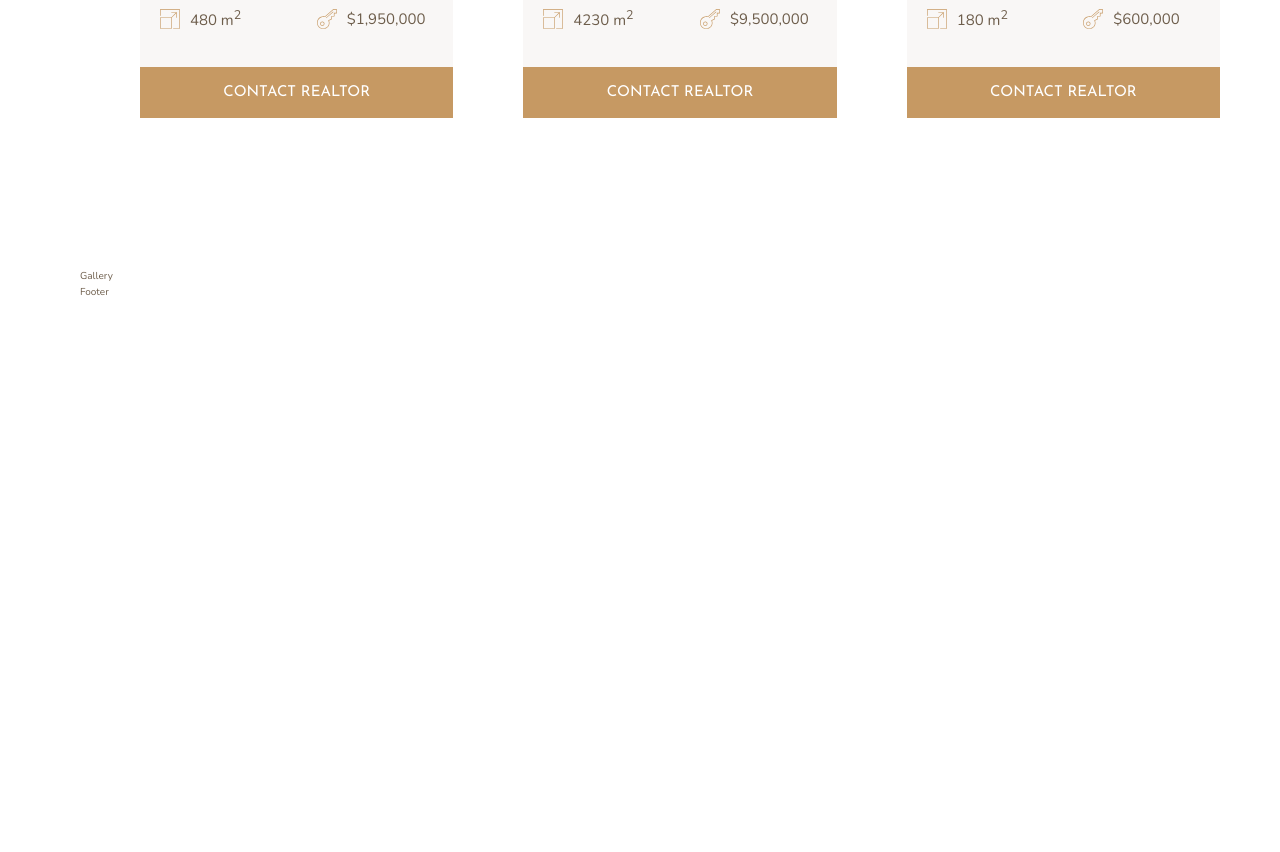
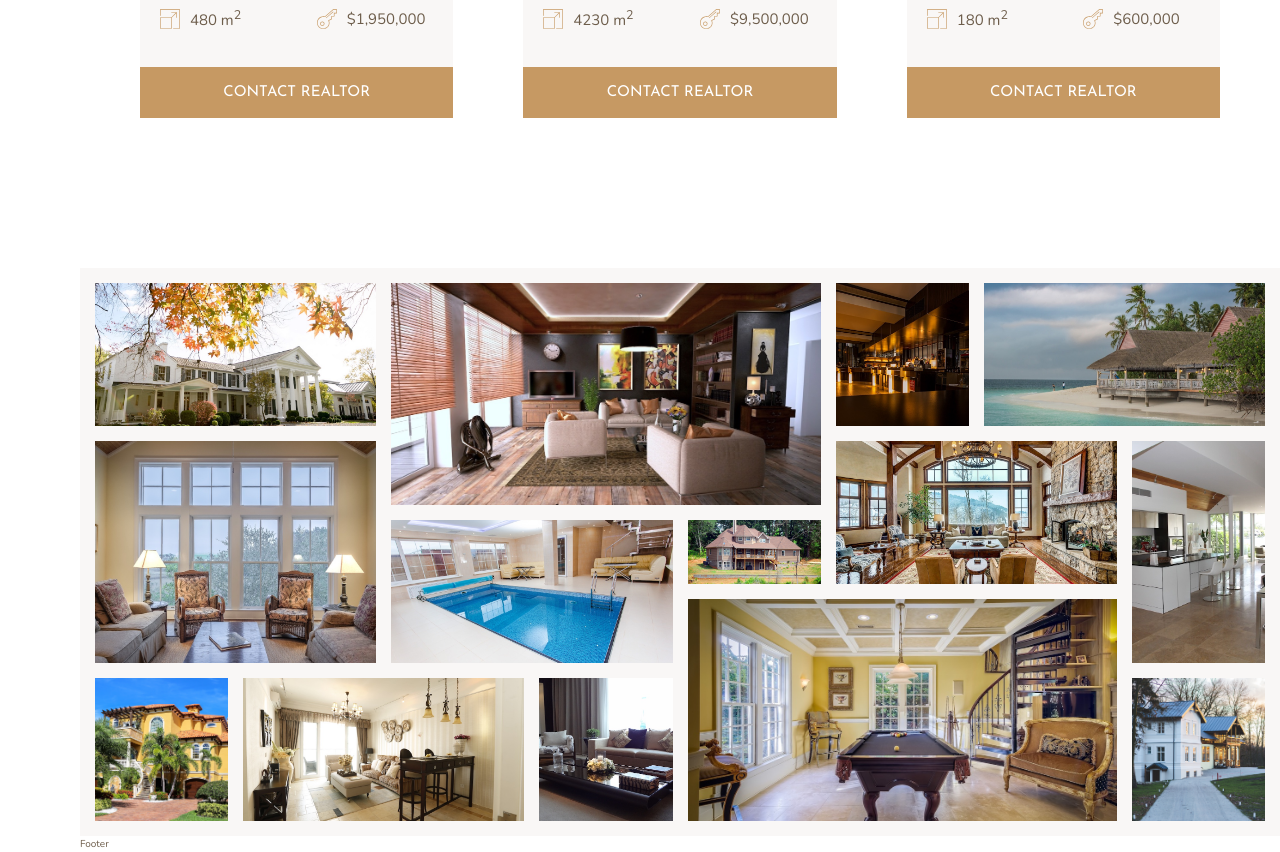
Before and after one commit to jakubpejcha/nexter, a website: page index.html in a window 1280 px wide. Shown: the part 2794-3646 px from the top of the page. Before the commit the page ends 3094 px from the top, so only its background shows below. Drawn offline with nearby package versions, Linux system fonts and the light colour scheme.

Commit message:
Adding gallery section.

```diff
--- a/index.html
+++ b/index.html
@@ -288,7 +288,64 @@
         </section>
 
         <section class="gallery">
-            Gallery
+
+            <figure class="gallery__item gallery__item--1">
+                <img src="img/gal-1.jpeg" alt="Gallery image 1" class="gallery__img">
+            </figure>
+
+            <figure class="gallery__item gallery__item--2">
+                <img src="img/gal-2.jpeg" alt="Gallery image 2" class="gallery__img">
+            </figure>
+
+            <figure class="gallery__item gallery__item--3">
+                <img src="img/gal-3.jpeg" alt="Gallery image 3" class="gallery__img">
+            </figure>
+
+            <figure class="gallery__item gallery__item--4">
+                <img src="img/gal-4.jpeg" alt="Gallery image 4" class="gallery__img">
+            </figure>
+
+            <figure class="gallery__item gallery__item--5">
+                <img src="img/gal-5.jpeg" alt="Gallery image 5" class="gallery__img">
+            </figure>
+
+            <figure class="gallery__item gallery__item--6">
+                <img src="img/gal-6.jpeg" alt="Gallery image 6" class="gallery__img">
+            </figure>
+
+            <figure class="gallery__item gallery__item--7">
+                <img src="img/gal-7.jpeg" alt="Gallery image 7" class="gallery__img">
+            </figure>
+
+            <figure class="gallery__item gallery__item--8">
+                <img src="img/gal-8.jpeg" alt="Gallery image 8" class="gallery__img">
+            </figure>
+
+            <figure class="gallery__item gallery__item--9">
+                <img src="img/gal-9.jpeg" alt="Gallery image 9" class="gallery__img">
+            </figure>
+
+            <figure class="gallery__item gallery__item--10">
+                <img src="img/gal-10.jpeg" alt="Gallery image 10" class="gallery__img">
+            </figure>
+
+            <figure class="gallery__item gallery__item--11">
+                <img src="img/gal-11.jpeg" alt="Gallery image 11" class="gallery__img">
+            </figure>
+
+            <figure class="gallery__item gallery__item--12">
+                <img src="img/gal-12.jpeg" alt="Gallery image 12" class="gallery__img">
+            </figure>
+
+            <figure class="gallery__item gallery__item--13">
+                <img src="img/gal-13.jpeg" alt="Gallery image 13" class="gallery__img">
+            </figure>
+
+            <figure class="gallery__item gallery__item--14">
+                <img src="img/gal-14.jpeg" alt="Gallery image 14" class="gallery__img">
+            </figure>
+
+
         </section>
 
         <footer class="footer">
--- a/sass/_gallery.scss
+++ b/sass/_gallery.scss
@@ -1,3 +1,90 @@
 .gallery {
+    background-color: $color-grey-light-1;
     grid-column: full-start / full-end;
+
+    display: grid;
+    grid-template-columns: repeat(8, 1fr);
+    grid-template-rows: repeat(7, 5vw);
+    grid-gap: 1.5rem;
+    padding: 1.5rem;
+
+    &__item {
+
+        &--1 {
+            grid-row: 1 / span 2;
+            grid-column: 1 / span 2;
+        }
+
+        &--2 {
+            grid-row: 1 / span 3;
+            grid-column: 3 / span 3;
+        }
+
+        &--3 {
+            grid-row: 1 / span 2;
+            grid-column: 6 / 7;
+        }
+
+        &--4 {
+            grid-row: 1 / span 2;
+            grid-column: 7 / span 2;
+        }
+
+        &--5 {
+            grid-row: 3 / span 3;
+            grid-column: 1 / span 2;
+        }
+
+        &--6 {
+            grid-row: 4 / span 2;
+            grid-column: 3 / span 2;
+        }
+
+        &--7 {
+            grid-row: 4 / 5;
+            grid-column: 5 / 6;
+        }
+
+        &--8 {
+            grid-row: 3 / span 2;
+            grid-column: 6 / span 2;
+        }
+
+        &--9 {
+            grid-row: 3 / span 3;
+            grid-column: 8 / 9;
+        }
+
+        &--10 {
+            grid-row: 6 / span 2;
+            grid-column: 1 / 2;
+        }
+
+        &--11 {
+            grid-row: 6 / span 2;
+            grid-column: 2 / span 2;
+        }
+
+        &--12 {
+            grid-row: 6 / span 2;
+            grid-column: 4 / 5;
+        }
+
+        &--13 {
+            grid-row: 5 / span 3;
+            grid-column: 5 / span 3;
+        }
+
+        &--14 {
+            grid-row: 6 / span 2;
+            grid-column: 8 / 9;
+        }
+    }
+
+    &__img {
+        width: 100%;
+        height: 100%; // musi byt obe nastavene aby to fit fungovalo
+        object-fit: cover;
+        display: block;// at tam neni white space za tim, jak je v inline
+    }
 }
```
Also changed, not shown: css/style.css.
